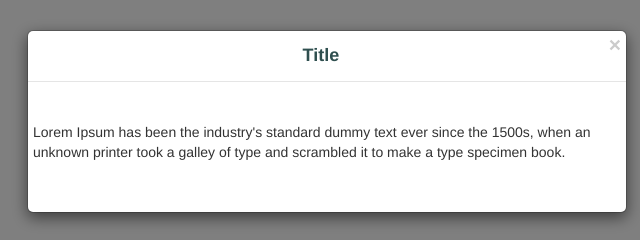
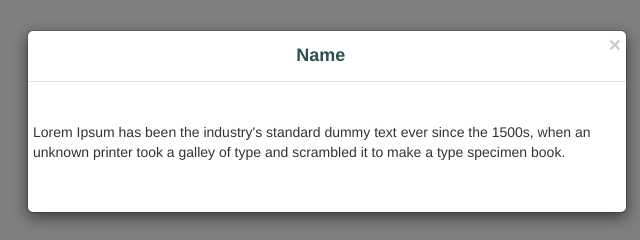
Before and after one commit to kimeualexis/wict-fashion, a plain HTML site: page code/index.html in a window 1280 px wide. Both pictures are taken after a click on the button "Details". Shown: the top 240 px of the page, 313-953 px from the left. Drawn offline with nearby package versions, Linux system fonts and the light colour scheme.

Commit message:
template

```diff
--- a/code/index.html
+++ b/code/index.html
@@ -33,7 +33,7 @@
 <div class="modal-content">
     <div class="modal-header" style="padding:5px 5px;">
         <button type="button" class="close" data-dismiss="modal" aria-label="Close"><span aria-hidden="true">&times;</span></button>
-        <h4 class="text-center" style="color: darkslategrey;"><b>Title</b></h4>
+        <h4 class="text-center" style="color: darkslategrey;"><b>Name</b></h4>
 
 
     </div>
```
